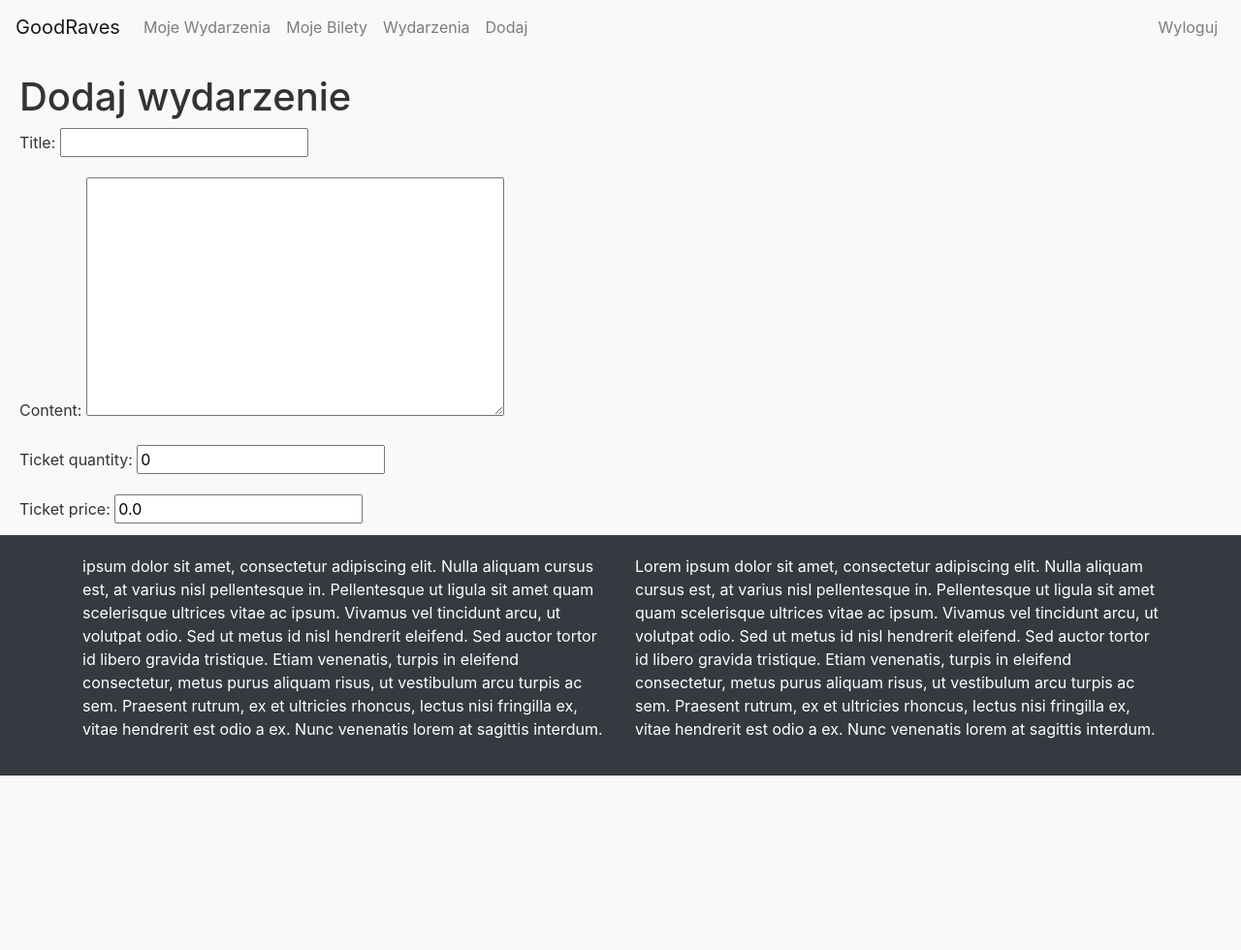
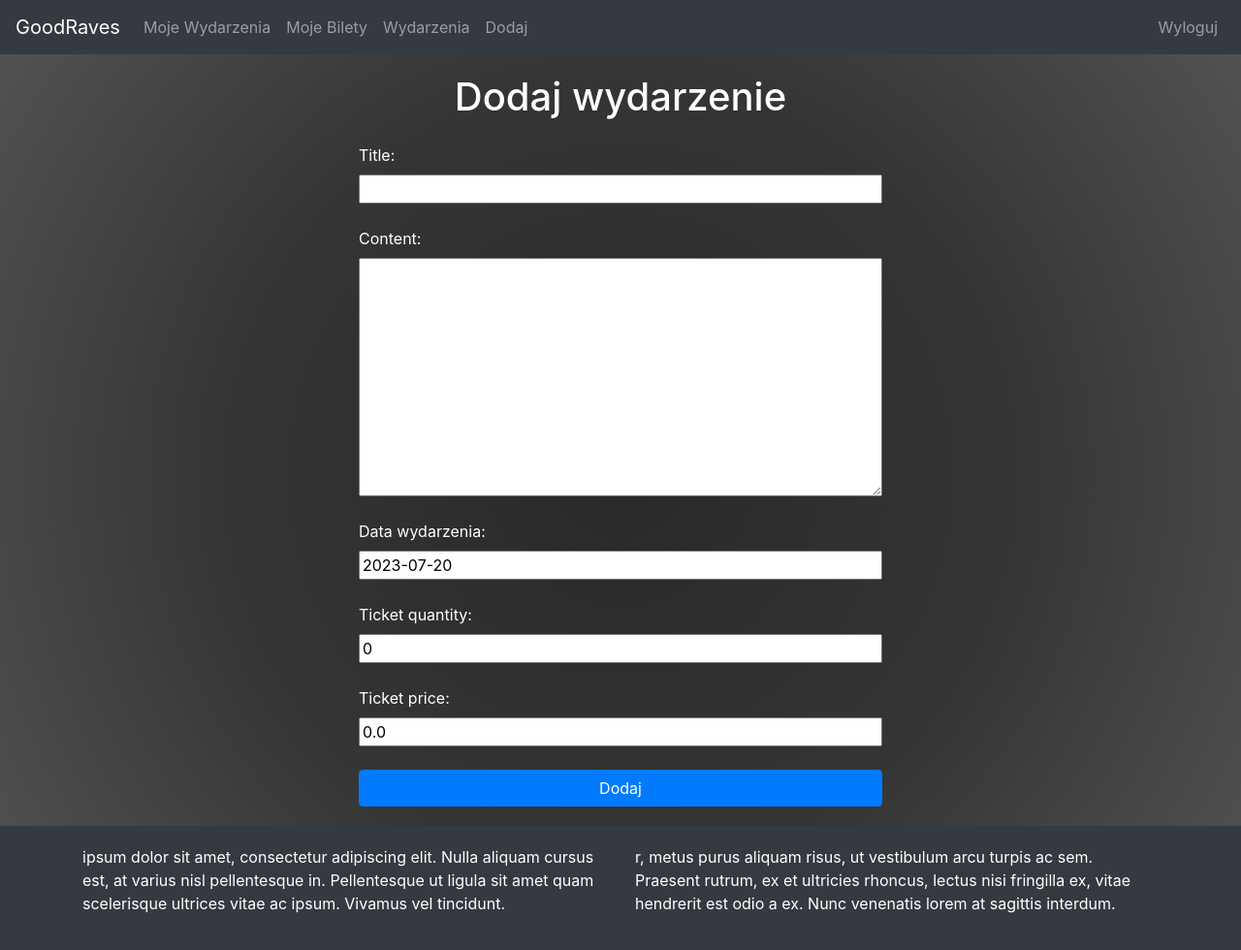
Before and after one commit to KBorzy/CMS-portal-eventowy, a Django app: page /add_event/ in a window 1280 px wide. Shown: the whole page at 97% size. Before the commit the page ends 800 px from the top, so only its background shows below. Run offline with Django 4.2, Linux system fonts and the light colour scheme; a user stored in the database is signed in; some libraries are stand-ins or nearby versions.

Commit message:
fix css styling

```diff
--- a/cms/forms.py
+++ b/cms/forms.py
@@ -4,4 +4,4 @@ from .models import Event
 class EventForm(forms.ModelForm):
     class Meta:
         model = Event
-        fields = ['title', 'content', 'ticket_quantity', 'ticket_price']
+        fields = ['title', 'content', 'data_wydarzenia','ticket_quantity', 'ticket_price']
--- a/cms/models.py
+++ b/cms/models.py
@@ -1,5 +1,6 @@
 from django.db import models
 from django.contrib.auth.models import User
+import datetime
 
 class Event(models.Model):
     title = models.CharField(max_length=200)
@@ -8,6 +9,7 @@ class Event(models.Model):
     date_added = models.DateTimeField(auto_now=True)
     ticket_quantity = models.PositiveIntegerField(default=0)
     ticket_price = models.DecimalField(max_digits=10, decimal_places=2, default=0.0)
+    data_wydarzenia = models.DateField(default=datetime.date.today)
 
 
     def __str__(self):
--- a/cms/templates/events/add_event.html
+++ b/cms/templates/events/add_event.html
@@ -3,10 +3,32 @@
 {% block title %}Portal eventowy - Dodaj wydarzenie{% endblock %}
 
 {% block content %}
-    <h1>Dodaj wydarzenie</h1>
-    <form method="post">
-        {% csrf_token %}
-        {{ form.as_p }}
-        <button type="submit">Dodaj</button>
-    </form>
+    <div class="container">
+        <div class="row justify-content-center">
+            <div class="col-md-6">
+                <h1 class="text-center">Dodaj wydarzenie</h1>
+                <form method="post" class="mt-4">
+                    {% csrf_token %}
+                    {% for field in form %}
+                        <div class="form-group">
+                            {{ field.label_tag }}
+                            {{ field }}
+                            {% if field.help_text %}
+                                <small class="form-text text-muted">{{ field.help_text }}</small>
+                            {% endif %}
+                        </div>
+                    {% endfor %}
+                    <button type="submit" class="btn btn-primary btn-block">Dodaj</button>
+                </form>
+            </div>
+        </div>
+    </div>
+
+    <style>
+        .form-group {
+            display: flex;
+            flex-direction: column;
+            margin-bottom: 1.5rem;
+        }
+    </style>
 {% endblock %}
--- a/cms/templates/events/base.html
+++ b/cms/templates/events/base.html
@@ -5,13 +5,14 @@
     <link rel="stylesheet" href="https://maxcdn.bootstrapcdn.com/bootstrap/4.5.2/css/bootstrap.min.css">
       <style>
         body {
-            background-color: #f8f9fa;
-            color: #333;
-            margin-bottom: 70px;
+            background: rgb(41,41,41);
+            background: radial-gradient(circle, rgba(41,41,41,1) 0%, rgba(53,53,53,1) 51%, rgba(84,84,84,1) 100%);
+            color: #fff;
+<!--            margin-bottom: 70px;-->
         }
 
         #menu {
-            background-color: #343a40;
+            background-color: #111111;
             padding: 10px;
         }
 
@@ -33,7 +34,6 @@
             background-color: #343a40;
             color: #fff;
             padding: 20px;
-            position: fixed;
             bottom: 0;
             width: 100%;
         }
@@ -44,7 +44,7 @@
     </style>
 </head>
 <body>
-    <nav class="navbar navbar-expand-lg navbar-light bg-light">
+    <nav class="navbar navbar-expand-lg navbar-dark bg-dark">
         <a class="navbar-brand" href="#">GoodRaves</a>
         <button class="navbar-toggler" type="button" data-toggle="collapse" data-target="#navbarNav" aria-controls="navbarNav" aria-expanded="false" aria-label="Toggle navigation">
             <span class="navbar-toggler-icon"></span>
@@ -93,10 +93,10 @@
         <div class="container">
             <div class="row">
                 <div class="col">
-                    <p>ipsum dolor sit amet, consectetur adipiscing elit. Nulla aliquam cursus est, at varius nisl pellentesque in. Pellentesque ut ligula sit amet quam scelerisque ultrices vitae ac ipsum. Vivamus vel tincidunt arcu, ut volutpat odio. Sed ut metus id nisl hendrerit eleifend. Sed auctor tortor id libero gravida tristique. Etiam venenatis, turpis in eleifend consectetur, metus purus aliquam risus, ut vestibulum arcu turpis ac sem. Praesent rutrum, ex et ultricies rhoncus, lectus nisi fringilla ex, vitae hendrerit est odio a ex. Nunc venenatis lorem at sagittis interdum.</p>
+                    <p>ipsum dolor sit amet, consectetur adipiscing elit. Nulla aliquam cursus est, at varius nisl pellentesque in. Pellentesque ut ligula sit amet quam scelerisque ultrices vitae ac ipsum. Vivamus vel tincidunt.</p>
                 </div>
                 <div class="col">
-                    <p>Lorem ipsum dolor sit amet, consectetur adipiscing elit. Nulla aliquam cursus est, at varius nisl pellentesque in. Pellentesque ut ligula sit amet quam scelerisque ultrices vitae ac ipsum. Vivamus vel tincidunt arcu, ut volutpat odio. Sed ut metus id nisl hendrerit eleifend. Sed auctor tortor id libero gravida tristique. Etiam venenatis, turpis in eleifend consectetur, metus purus aliquam risus, ut vestibulum arcu turpis ac sem. Praesent rutrum, ex et ultricies rhoncus, lectus nisi fringilla ex, vitae hendrerit est odio a ex. Nunc venenatis lorem at sagittis interdum.</p>
+                    <p>r, metus purus aliquam risus, ut vestibulum arcu turpis ac sem. Praesent rutrum, ex et ultricies rhoncus, lectus nisi fringilla ex, vitae hendrerit est odio a ex. Nunc venenatis lorem at sagittis interdum.</p>
                 </div>
             </div>
         </div>
--- a/cms/templates/events/event_details.html
+++ b/cms/templates/events/event_details.html
@@ -5,6 +5,7 @@
 {% block content %}
     <h1>{{ event.title }}</h1>
     <p>{{ event.content }}</p>
+    <p>Data wydarzenia: {{ event.data_wydarzenia }}</p>
     <p>Data dodania: {{ event.date_added }}</p>
     <p>Cena biletu: {{ event.ticket_price }}</p>
     <p>Ilość dostępnych biletów: {{ event.ticket_quantity }}</p>
```
Also changed, not shown: cms/static/css/style.css (deleted, +0 -82 lines), cms/templates/events/index.html (+11 -4 lines), db.sqlite3.
